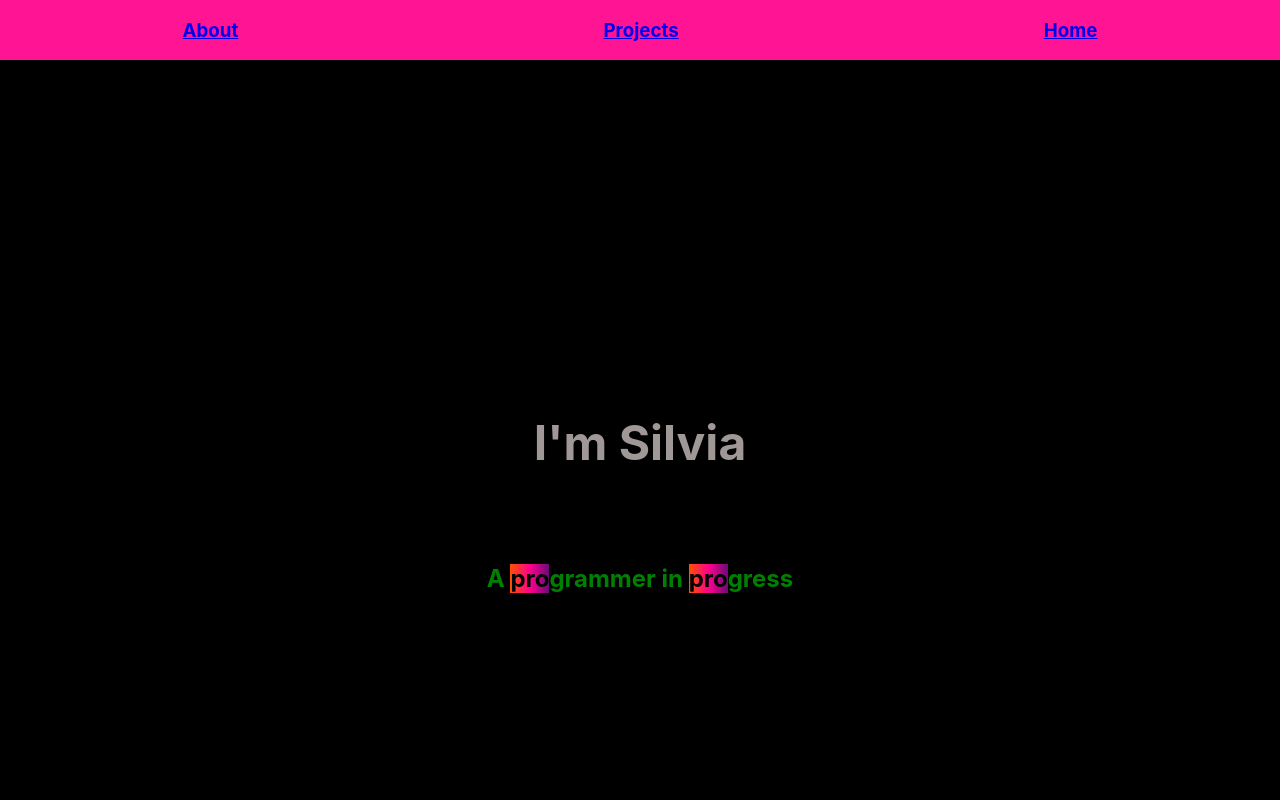
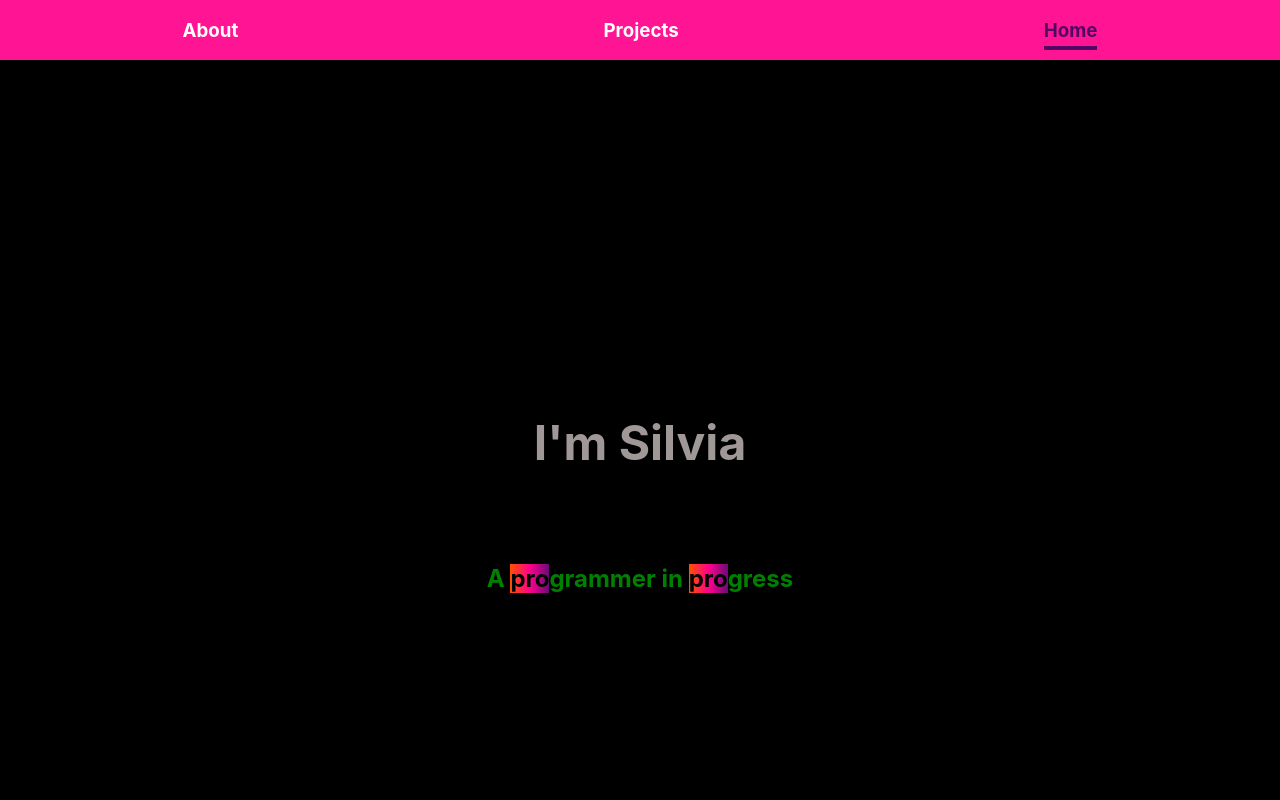
Before and after one commit to SilviaBaer/portfolio-website, a React (Create React App) app in the folder portfolio-website/: page / in a window 1280 px wide. Shown: the top 800 px of the page. Built offline with nearby package versions, Linux system fonts and the light colour scheme.

Commit message:
💄 style links in header

```diff
--- a/portfolio-website/src/components/header/header.module.css
+++ b/portfolio-website/src/components/header/header.module.css
@@ -7,3 +7,17 @@
 
 
 }
+
+
+a {
+    color: white;
+    text-decoration: none;
+}
+
+.header a:hover,
+.header a:active,
+.header a.active {
+  color: #4f0761;
+  padding-bottom: 0.25rem;
+  border-bottom: 4px solid #4f0761;
+}
```
